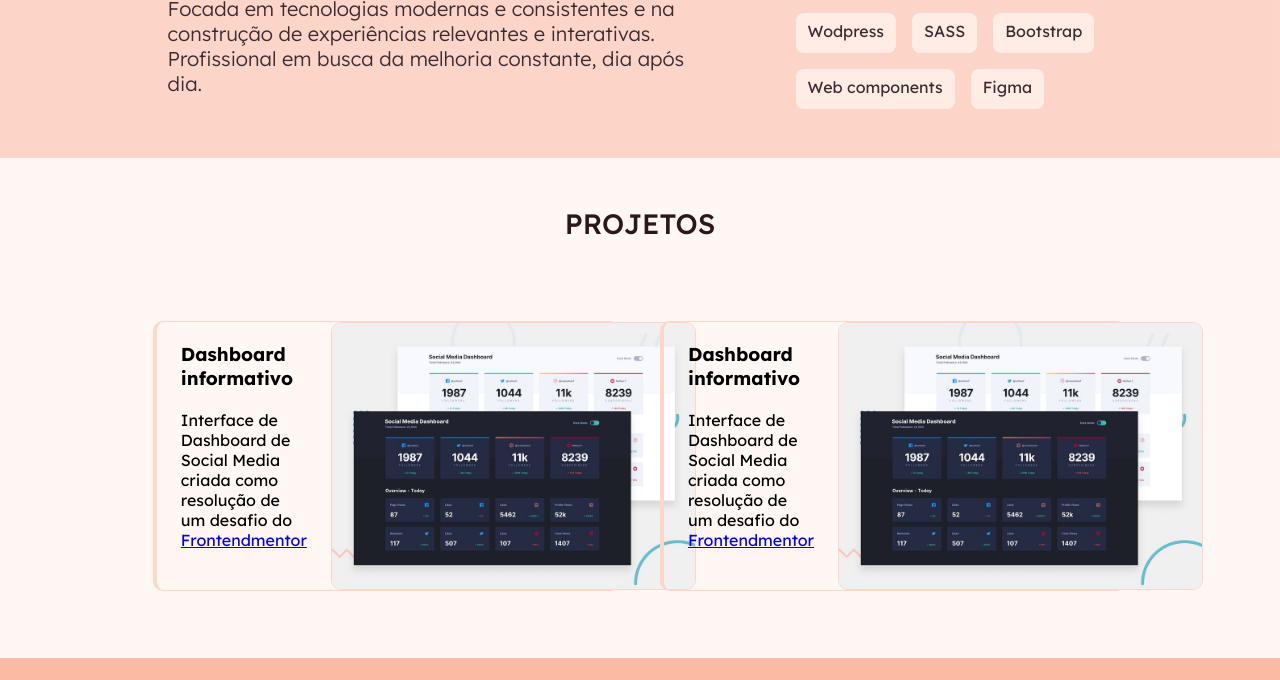
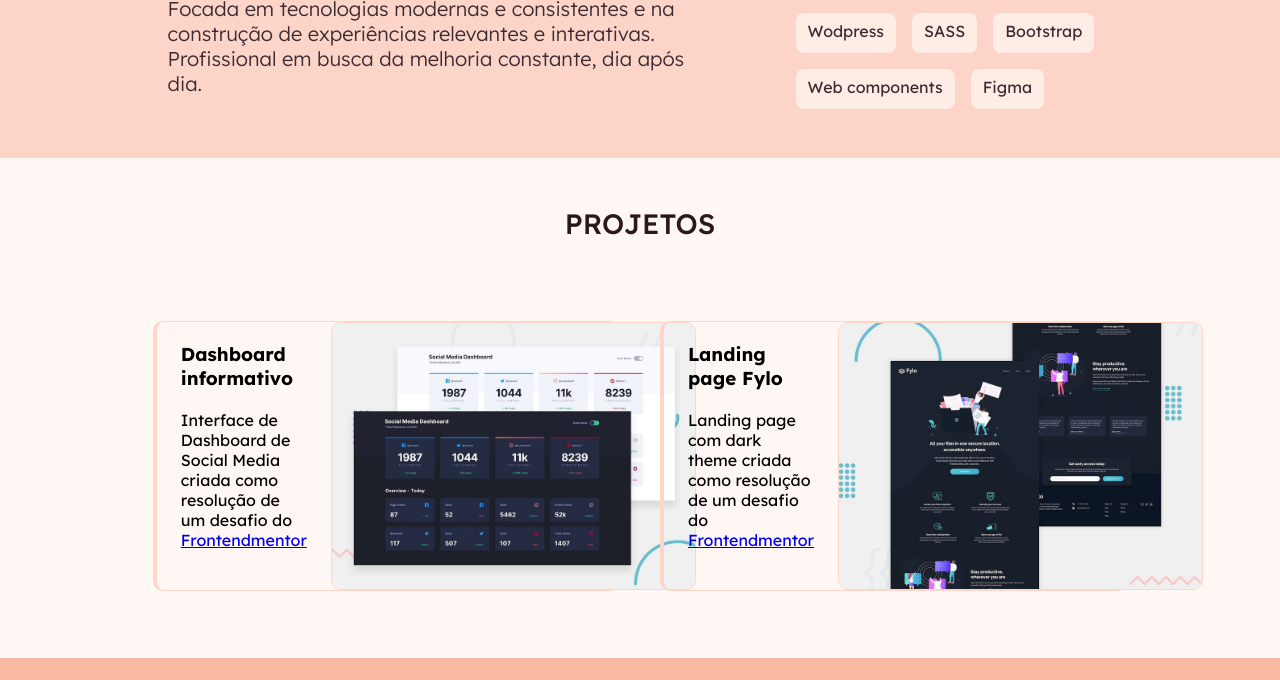
Before and after one commit to bruna-nunes/bruna-nunes.github.io, a plain HTML site: page index.html in a window 1280 px wide. Shown: the part 1122-1802 px from the top of the page. Drawn offline with Linux system fonts and the light colour scheme.

Commit message:
feat: add fylo landing page to projects section

```diff
--- a/index.html
+++ b/index.html
@@ -110,12 +110,12 @@
                     </div>
                     <div class="card">
                         <div class="card-content">
-                            <h3 class="project-title">Dashboard informativo</h3>
+                            <h3 class="project-title">Landing page Fylo</h3>
                             <p class="project-description">
-                                Interface de Dashboard de Social Media criada como resolução de um desafio do <a href="https://www.frontendmentor.io/" rel="noreferrer noopener" target="_blank">Frontendmentor</a>
+                                Landing page com dark theme criada como resolução de um desafio do <a href="https://www.frontendmentor.io/" rel="noreferrer noopener" target="_blank">Frontendmentor</a>
                             </p>
                         </div>
-                        <img src="./resources/imgs/projects/social-media-dashboard-frontendmentor-project.jpg" width="200" height="200">
+                        <img src="./resources/imgs/projects/fylo-landing-page-frontendmentor.jpg" width="200" height="200">
                     </div>
                 </div>
             </div>
```
Also changed, not shown: resources/imgs/projects/fylo-landing-page-frontendmentor.jpg (added).
